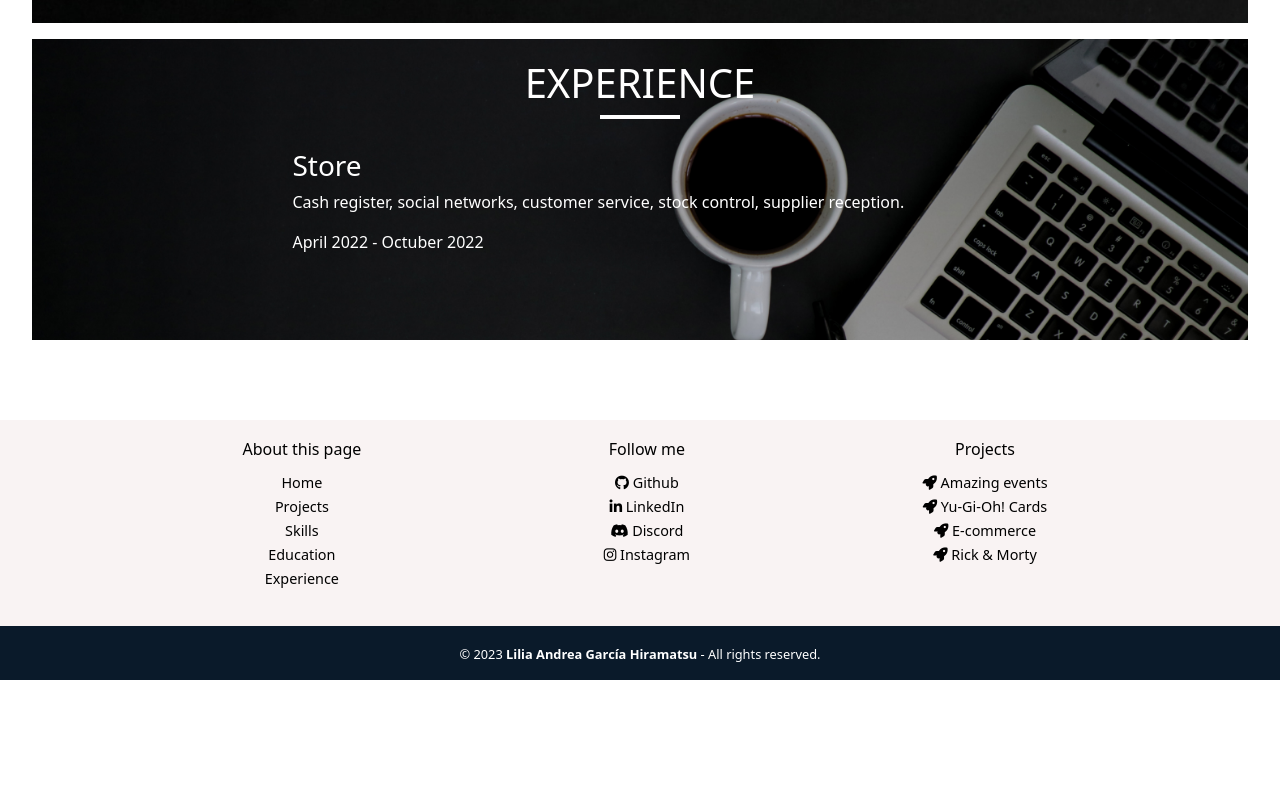
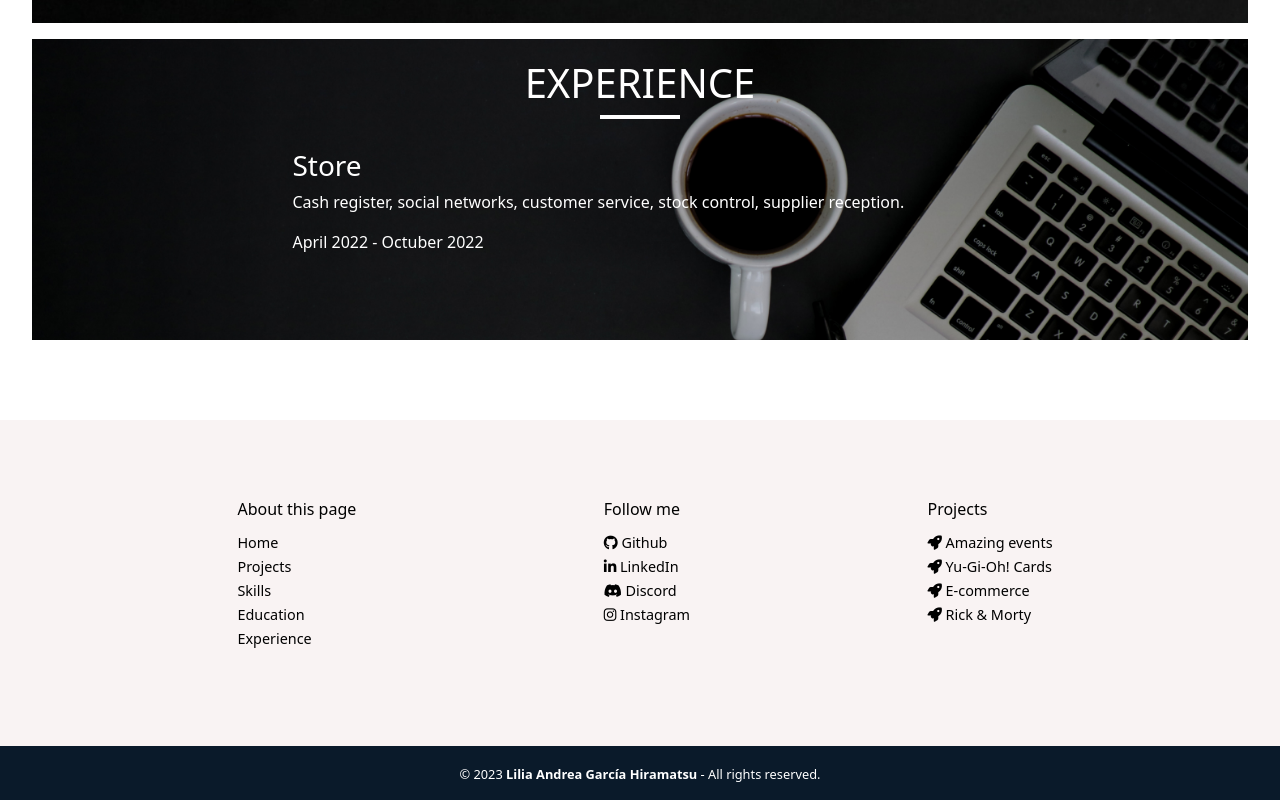
Before and after one commit to LiliaG-hiramatsu/portfolio-Lilia-Garcia, an Angular app: page / in a window 1280 px wide. Shown: the part 4386-5186 px from the top of the page. Before the commit the page ends 5066 px from the top, so only its background shows below. Built offline with nearby package versions, Linux system fonts and the light colour scheme.

Commit message:
footer style changes

```diff
--- a/src/styles.css
+++ b/src/styles.css
@@ -239,13 +239,12 @@
 .pie-pagina .grupo-1 {
     display: flex;
     justify-content: space-evenly;
-    margin: 0 10px;
-    padding: 20px 0;
+    padding: 80px 0;
 }
 
 .contenido {
-    text-align: center;
-    margin: 0 5px;
+    text-align: left;
+    line-height: 1.5;
 }
 
 .contenido h3 {
@@ -256,7 +255,7 @@
 }
 
 .contenido ul {
-    padding-left: 0;
+    padding-left: 10px;
 }
 
 .contenido li {
```
